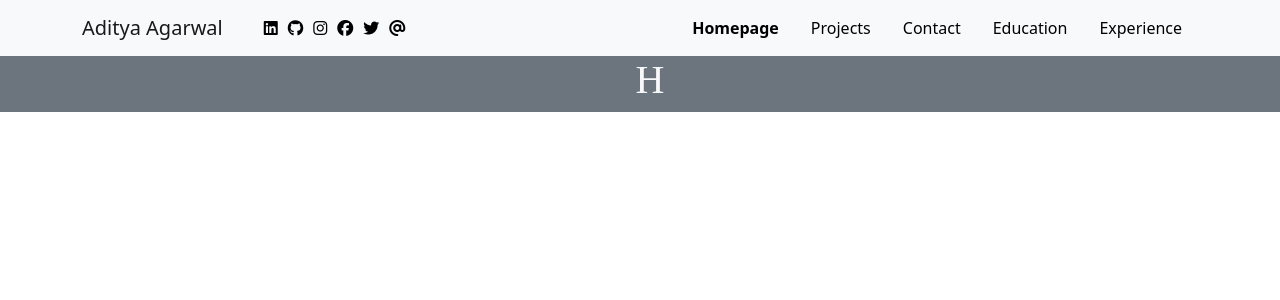
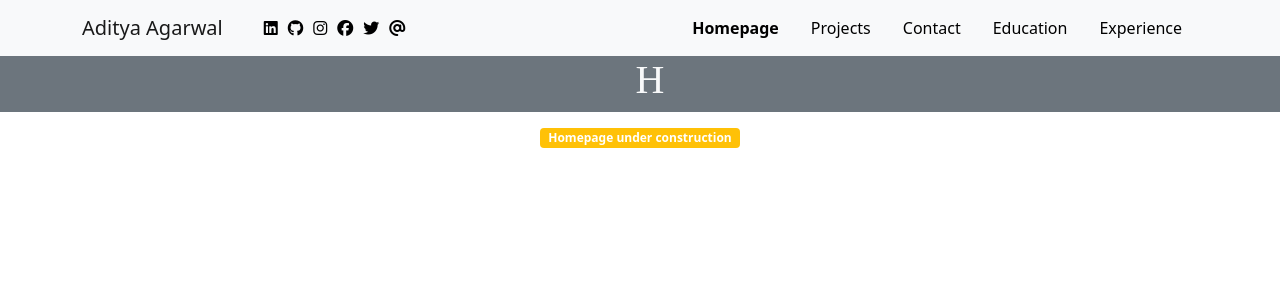
Before and after one commit to aditya-5/portfolio-angular, an Angular app: page /home in a window 1280 px wide. Shown: the top 300 px of the page. Built offline with nearby package versions, Linux system fonts and the light colour scheme.

Commit message:
Added under construction for homepage

```diff
--- a/src/app/experience/experience.component.html
+++ b/src/app/experience/experience.component.html
@@ -220,7 +220,7 @@
                 <div class=" col-lg-10">
                   <span class="time">July 2021</span>
                   <h5>Technology Insight Intern - Discover</h5>
-                  <p></p>
+                  <p>-</p>
                 </div>
                 <div class="col-lg-2 d-flex justify-content-center align-self-center">
                   <img class="size-img-square" src="https://res.cloudinary.com/dbsuehmlk/image/upload/v1624880131/discover_gh6sgm.png"  alt="">
--- a/src/app/homepage/homepage.component.html
+++ b/src/app/homepage/homepage.component.html
@@ -4,6 +4,10 @@
 
       <div class="d-flex justify-content-center bg-secondary text-light">
       <h1> &nbsp; {{content}}</h1>
+
+      </div>
+      <div class="d-flex justify-content-center mt-3">
+      <span class="badge bg-warning">Homepage under construction</span>
       </div>
     </div>
   </div>
```
